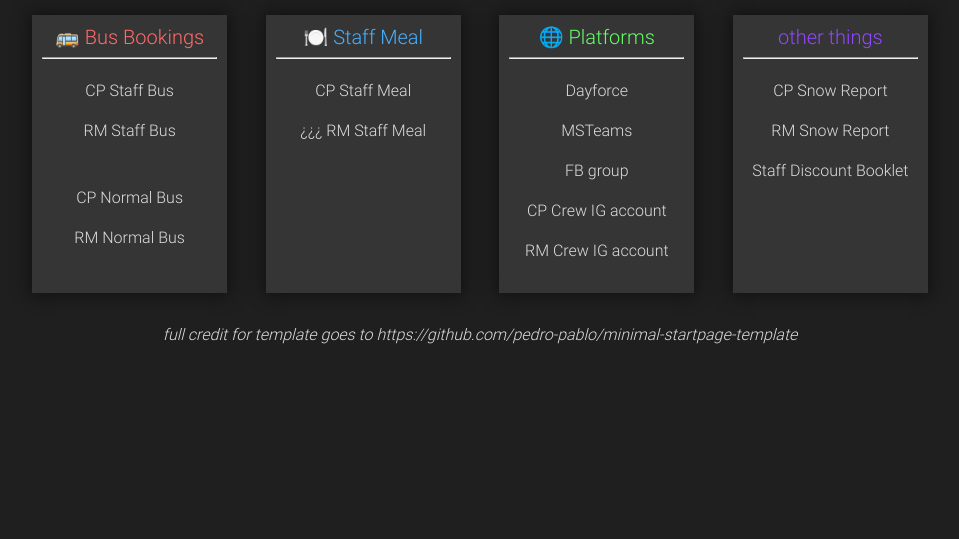
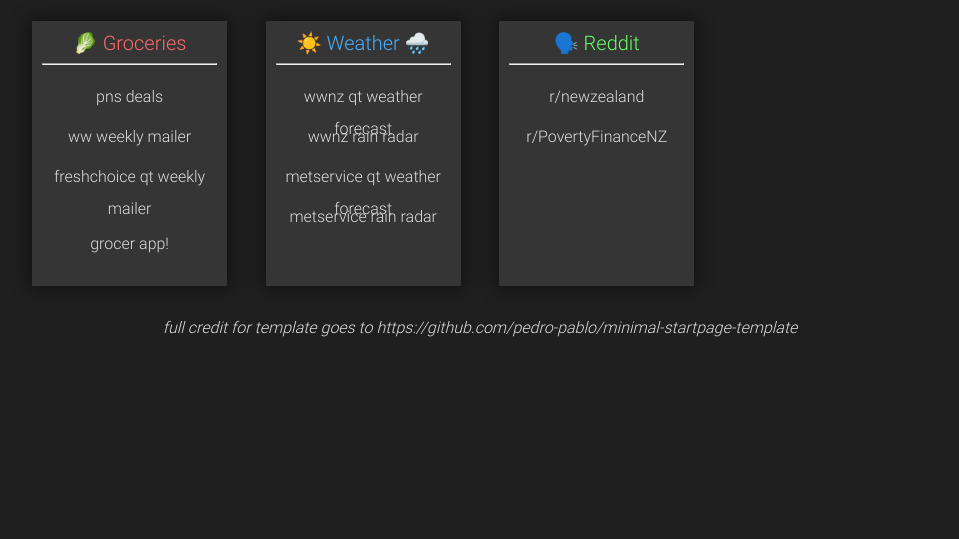
Before and after one commit to vanessa-kang/vanessa-kang.github.io, a plain HTML site: page index.html in a window 1280 px wide. Shown: the part 261-800 px from the top of the page, without its empty margins (160-1119 px from the left). Drawn offline with Linux system fonts and the light colour scheme.

```diff
--- a/index.html
+++ b/index.html
@@ -18,7 +18,7 @@
 <body>
     <main>
         <div id="top-div"></div>
-            <h1 style="font-family: Roboto; text-align: center;">collection of NZSki links</h1>
+            <h1 style="font-family: Roboto; text-align: center;">collection of useful life links</h1>
             <!-- <div id="clock-div">
                 <h1 id="clock">
                     00/00/0000 -->
@@ -35,37 +35,36 @@
         </div>
         <div id="links-container">
             <section class="link-section">
-                <h2 class="link-section-title red">🚌 Bus Bookings</h2>
+                <h2 class="link-section-title red">🥬 Groceries</h2>
                 <hr />
                 <ul class="link-list">
-                    <li class="link-list-item"><a class="link" href="https://shop.coronetpeak.co.nz/shop/product/273">CP Staff Bus</a></li>
-                    <li class="link-list-item"><a class="link" href="https://shop.theremarkables.co.nz/shop/product/273">RM Staff Bus</a></li>
+                    <li class="link-list-item"><a class="link" href="https://www.paknsave.co.nz/shop/deals">pns deals</a></li>
+                    <li class="link-list-item"><a class="link" href="https://www.woolworths.co.nz/shop/content/weeklymailer">ww weekly mailer</a></li>
+                    <li class="link-list-item"><a class="link" href="https://queenstown.store.freshchoice.co.nz/catalogues">freshchoice qt weekly mailer</a></li>
                     <br/>
-                    <li class="link-list-item"><a class="link" href="https://shop.coronetpeak.co.nz/shop/product/67/ski-bus">CP Normal Bus</a></li>
-                    <li class="link-list-item"><a class="link" href="https://shop.theremarkables.co.nz/shop/product/67/ski-bus">RM Normal Bus</a></li>
-                    <!-- <li class="link-list-item"><a class="link" href="#">Website 5</a></li> -->
+                    <li class="link-list-item"><a class="link" href="https://grocer.nz/">grocer app!</a></li>
+
                 </ul>
             </section>
             <section class="link-section">
-                <h2 class="link-section-title blue">🍽️ Staff Meal</h2>
+                <h2 class="link-section-title blue">☀️ Weather 🌧️</h2>
                 <hr />
                 <ul class="link-list">
-                    <li class="link-list-item"><a class="link" href="https://forms.office.com/r/uQgJfWMjFT">CP Staff Meal</a></li>
-                    <li class="link-list-item"><a class="link" href="#">¿¿¿ RM Staff Meal</a></li>
+                    <li class="link-list-item"><a class="link" href="https://weatherwatch.co.nz/forecasts/Queenstown">wwnz qt weather forecast</a></li>
+                    <li class="link-list-item"><a class="link" href="https://www.weatherwatch.co.nz/maps-radars/radar/otago-rain-radar-realtime">wwnz rain radar</a></li>
+                    <li class="link-list-item"><a class="link" href="https://www.metservice.com/towns-cities/regions/southern-lakes/locations/queenstown">metservice qt weather forecast</a></li>
+                    <li class="link-list-item"><a class="link" href="https://www.metservice.com/maps-radar/rain/radar/otago?range=300&tab=real-time">metservice rain radar</a></li>
                 </ul>
             </section>
             <section class="link-section">
-                <h2 class="link-section-title green">🌐 Platforms</h2>
+                <h2 class="link-section-title green">🗣️ Reddit</h2>
                 <hr />
                 <ul class="link-list">
-                    <li class="link-list-item"><a class="link" href="https://www.dayforcehcm.com/mydayforce/login.aspx">Dayforce</a></li>
-                    <li class="link-list-item"><a class="link" href="https://teams.microsoft.com/v2/">MSTeams</a></li>
-                    <li class="link-list-item"><a class="link" href="https://www.facebook.com/groups/2024nzskiwintercrew">FB group</a></li>
-                    <li class="link-list-item"><a class="link" href="https://www.instagram.com/coronet_crew">CP Crew IG account</a></li>
-                    <li class="link-list-item"><a class="link" href="https://www.instagram.com/remarkscrew">RM Crew IG account</a></li>
+                    <li class="link-list-item"><a class="link" href="https://www.reddit.com/r/newzealand/">r/newzealand</a></li>
+                    <li class="link-list-item"><a class="link" href="https://www.reddit.com/r/PovertyFinanceNZ/">r/PovertyFinanceNZ</a></li>
                 </ul>
             </section>
-            <section class="link-section">
+            <!-- <section class="link-section">
                 <h2 class="link-section-title purple">other things</h2>
                 <hr />
                 <ul class="link-list">
@@ -73,7 +72,7 @@
                     <li class="link-list-item"><a class="link" href="https://www.theremarkables.co.nz/weather-report/">RM Snow Report</a></li>
                     <li class="link-list-item"><a class="link" href="https://www.canva.com/design/DAGH4hbRUkg/Kwc24ZbAeGHJU1j8AzkhvA/edit">Staff Discount Booklet</a></li>
                 </ul>
-            </section>
+            </section> -->
         </div>
 
         <p style="font-style: italic; font-size: 5; text-align: center;">full credit for template goes to https://github.com/pedro-pablo/minimal-startpage-template</p>
```
